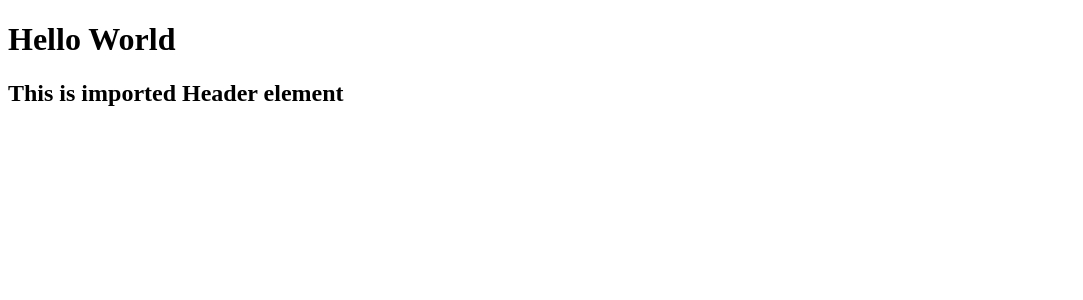
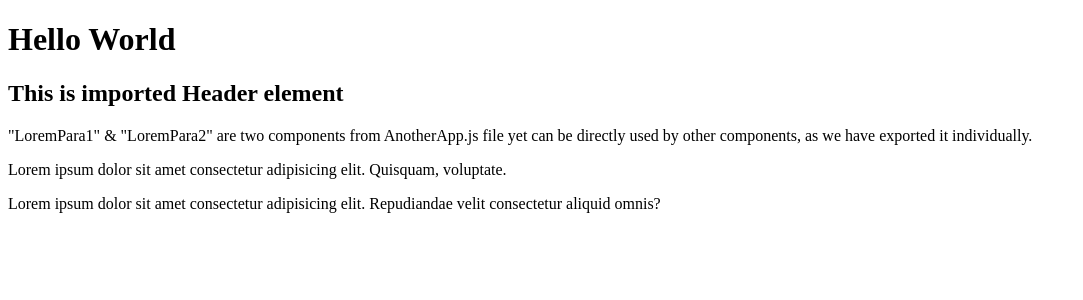
Before and after one commit to iamwatchdogs/Learning-React, a React (Create React App) app: page / in a window 1280 px wide. Shown: the top 300 px of the page, without its empty margins (0-1083 px from the left). Built offline with nearby package versions, Linux system fonts and the light colour scheme.

Commit message:
Added the imported components

```diff
--- a/src/index.js
+++ b/src/index.js
@@ -1,6 +1,9 @@
 import React from 'react';
 import ReactDOM from 'react-dom/client';
+
+// Imported components
 import App from './App';
+import {LoremPara1, LoremPara2, AnotherApp} from './AnotherApp';
 
 // Note that Component identifier has Camel casing notion
 function MyFirstComponent() {
@@ -12,5 +15,8 @@ root.render(
   <React.StrictMode>
     <MyFirstComponent />
     <App />
+    <AnotherApp />
+    <LoremPara1 />
+    <LoremPara2 />
   </React.StrictMode>
 );
```
